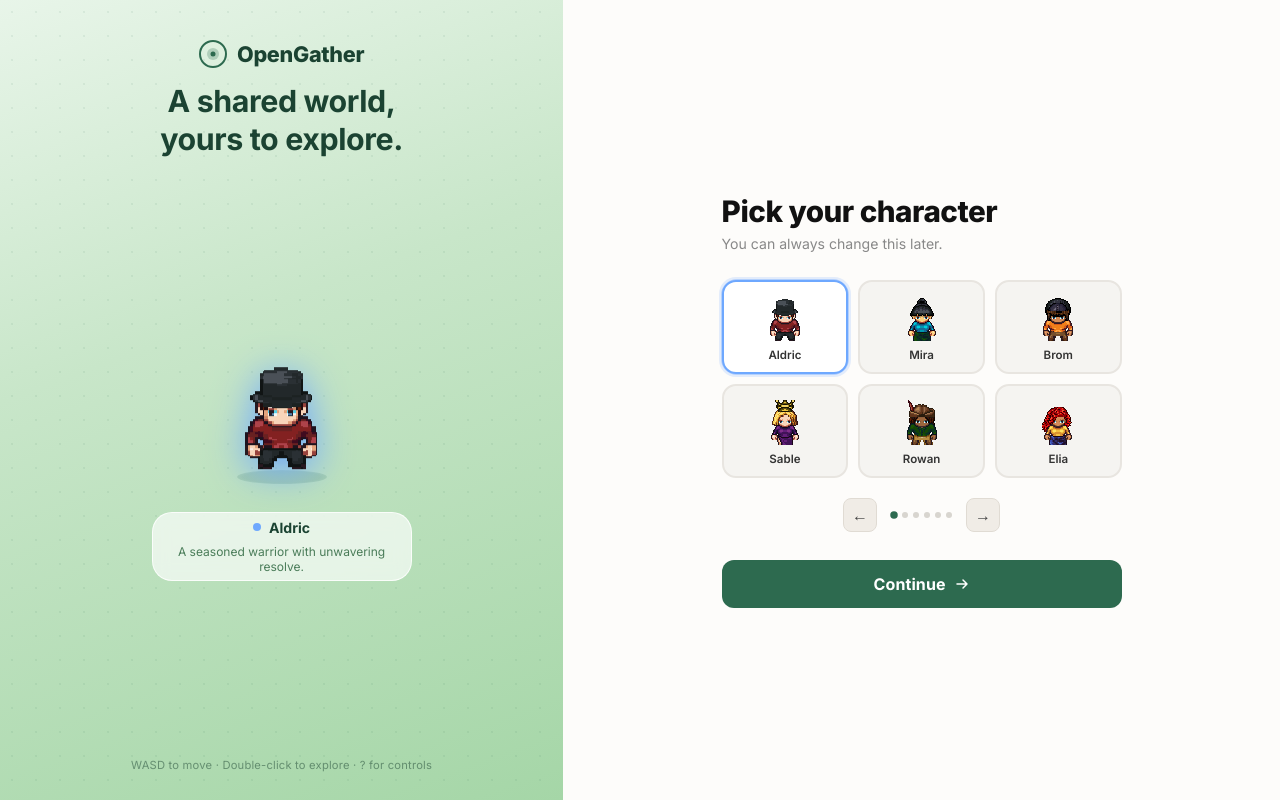
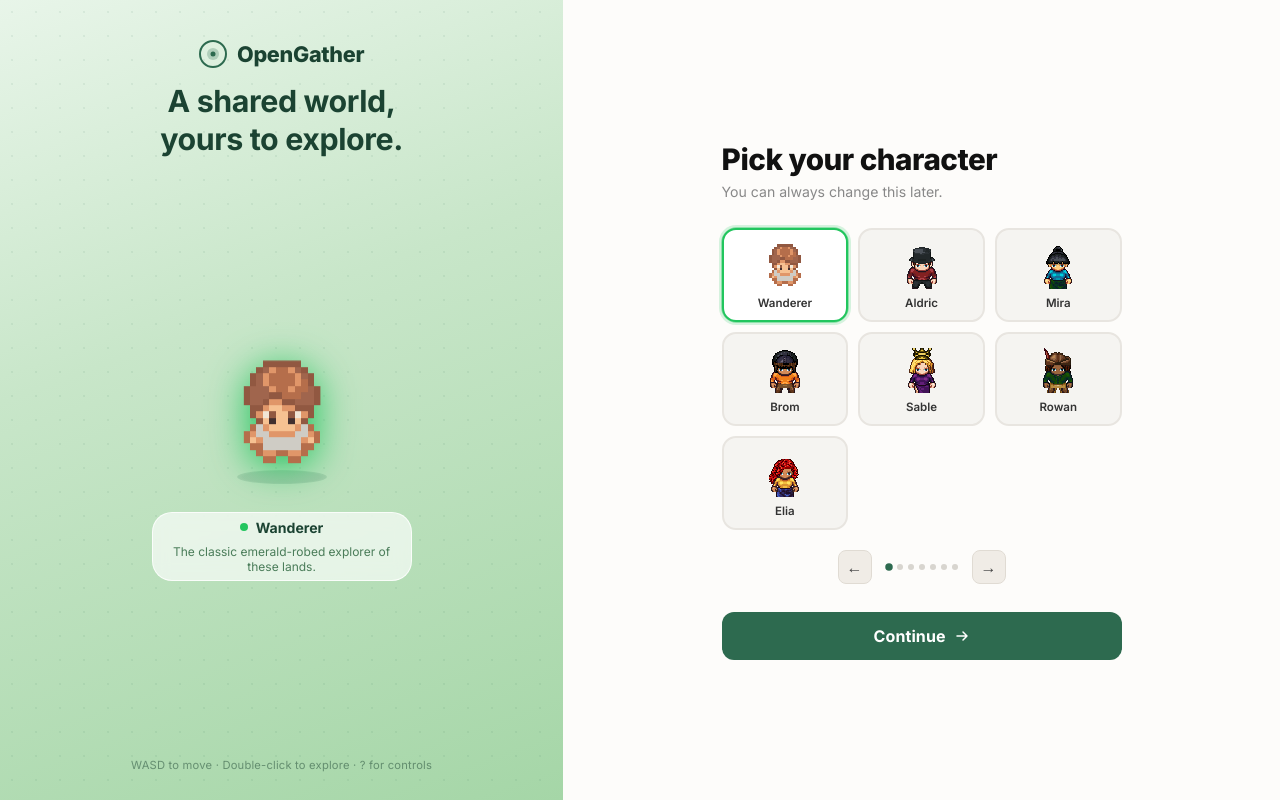
Before and after one commit to Lakshyakumar266/openGatherTown, a React (Vite) app: page / in a window 1280 px wide. Built offline with nearby package versions, Linux system fonts and the light colour scheme; no server answers.

Commit message:
feat(game): add classic wanderer avatar and remove top-right name display from HUD

```diff
--- a/src/components/GameHUD.tsx
+++ b/src/components/GameHUD.tsx
@@ -280,10 +280,6 @@ export function GameHUD({ playerName, settings, onUpdateSettings, fps, onExitWor
         {settings.showFps && fps !== undefined && (
           <div className="hud-fps">{fps} FPS</div>
         )}
-        <div className="hud-player-chip">
-          <span className="hud-player-dot" />
-          <span className="hud-player-name">{playerName}</span>
-        </div>
         <button
           id="hud-controls-btn"
           className={`hud-icon-btn ${showControls ? "hud-icon-btn--active" : ""}`}
--- a/src/game/gameContext.ts
+++ b/src/game/gameContext.ts
@@ -11,6 +11,13 @@ export type CharacterOption = {
 };
 
 export const CHARACTER_OPTIONS: CharacterOption[] = [
+  {
+    id: "classic",
+    name: "Wanderer",
+    folder: "00-classic",
+    description: "The classic emerald-robed explorer of these lands.",
+    color: "#22c55e",
+  },
   {
     id: "aldric",
     name: "Aldric",
```
